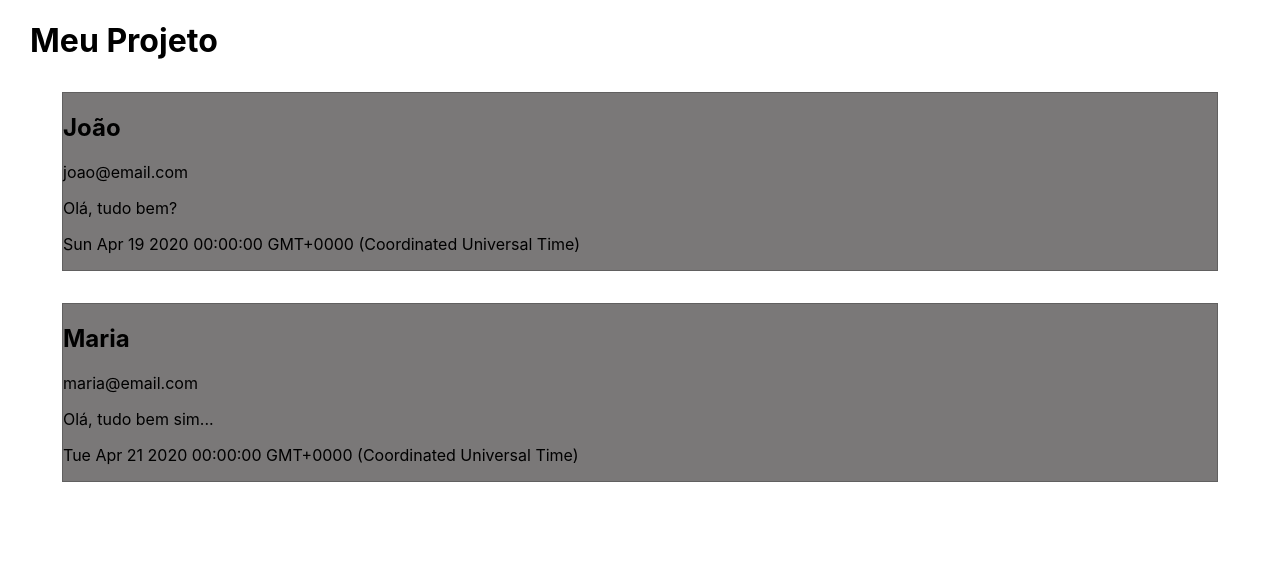
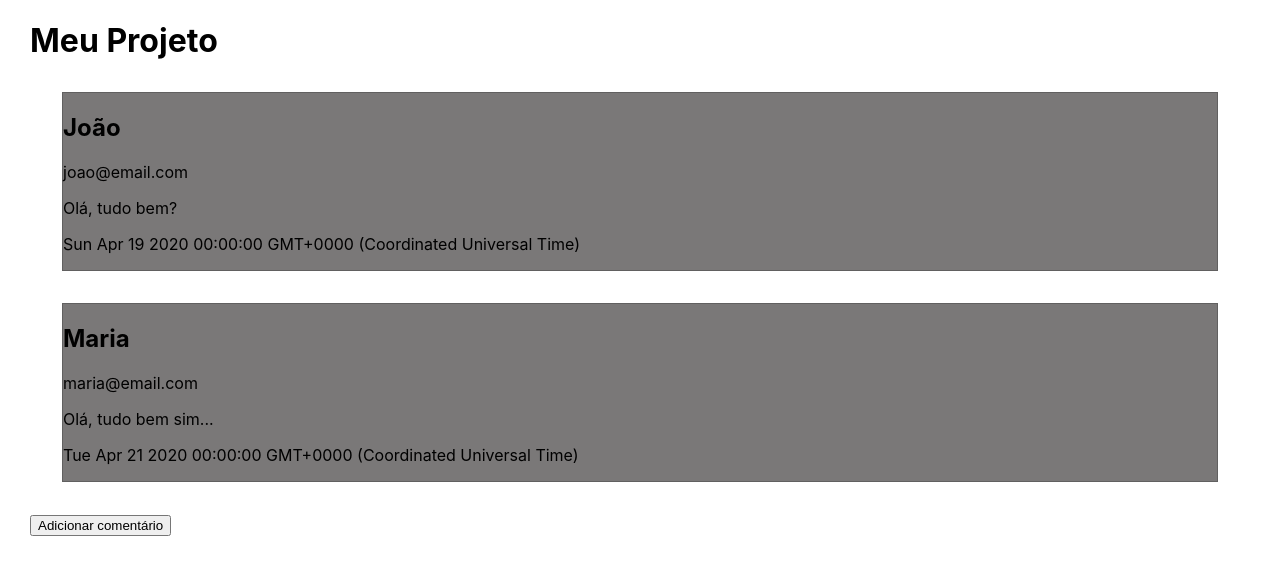
Before and after one commit to portella0803/componentes_react, a React (Create React App) app in the folder react-basico/: page / in a window 1280 px wide. Shown: the top 574 px of the page. Built offline with nearby package versions, Linux system fonts and the light colour scheme.

Commit message:
manipulando_o_estado_da_aplicacao

```diff
--- a/react-basico/src/App.js
+++ b/react-basico/src/App.js
@@ -25,6 +25,26 @@
     ]
   }
 
+  adicionarComentario = () => {
+    console.log("Adicionando comentário")
+
+    const novoComentario = {
+      nome: 'Pedro',
+      email: 'pedro@email.com',
+      data: new Date(),
+      mensagem: 'olá pessoal !!!!'
+    }
+
+    // let lista = this.state.comentarios;
+    // lista.push(novoComentario)
+    // this.setState({ comentario: lista})
+
+    this.setState({
+      comentarios: [ ...this.state.comentarios, novoComentario]
+    })
+  }
+
+
   render(){
     return (
       <div className="App">
@@ -39,6 +59,8 @@
         msg={comentario.mensagem}>
         </Comentario>
       ))}
+
+      <button onClick={this.adicionarComentario}>Adicionar comentário</button>
       </div>
     );
   }
```
